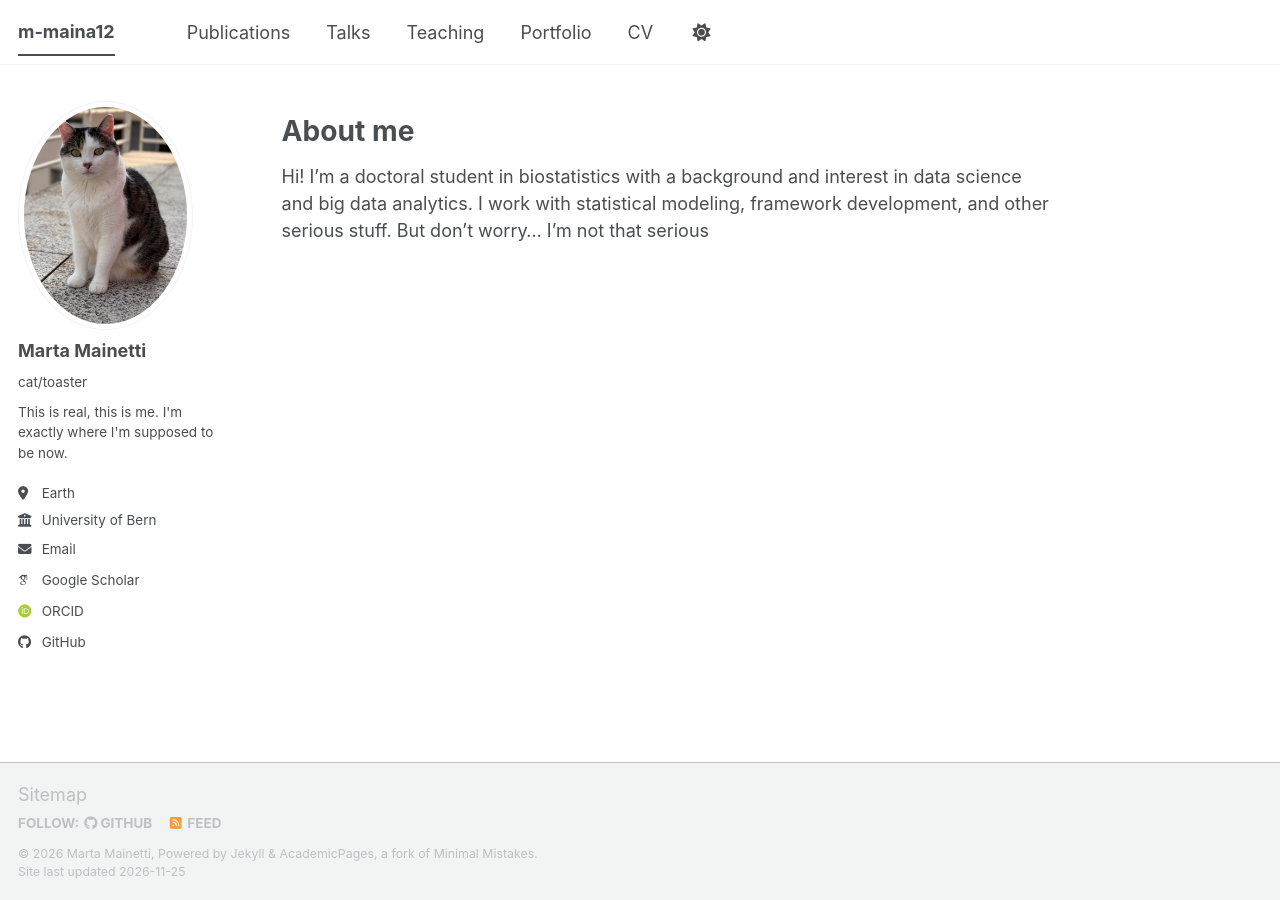
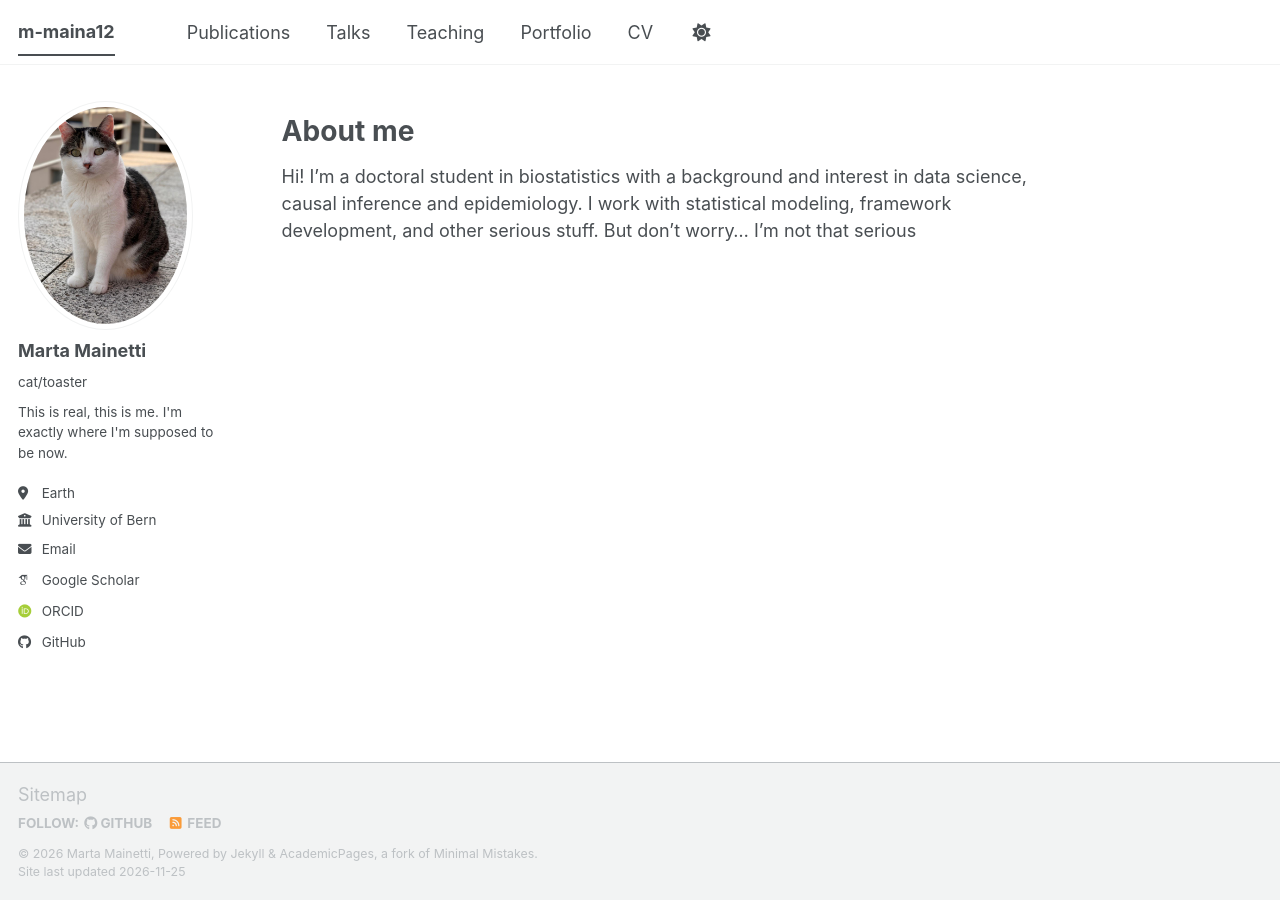
Before and after one commit to m-maina12/m-maina12.github.io, a Jekyll site: the page built from _pages/about.md, in a window 1280 px wide. Built offline with Jekyll 4.4.1, drawn with Linux system fonts in a browser that asks for light colours; some web fonts are replaced; a script bundle is joined from its source files by our own code; library files that are not in the unit come from our copies.

Commit message:
Update about.md

```diff
--- a/_pages/about.md
+++ b/_pages/about.md
@@ -9,4 +9,4 @@ redirect_from:
 
 About me
 ======
-Hi! I’m a doctoral student in biostatistics with a background and interest in data science and big data analytics. I work with statistical modeling, framework development, and other serious stuff. But don’t worry… I'm not that serious
+Hi! I’m a doctoral student in biostatistics with a background and interest in data science, causal inference and epidemiology. I work with statistical modeling, framework development, and other serious stuff. But don’t worry… I'm not that serious
```
